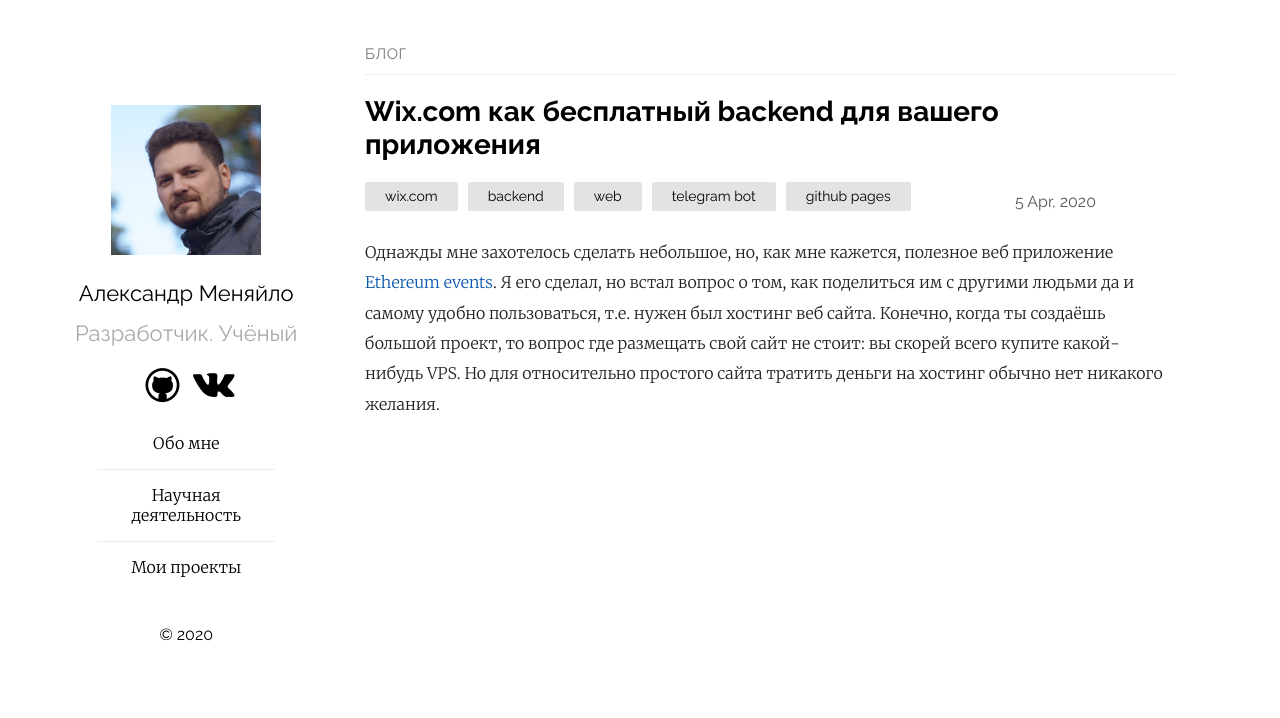
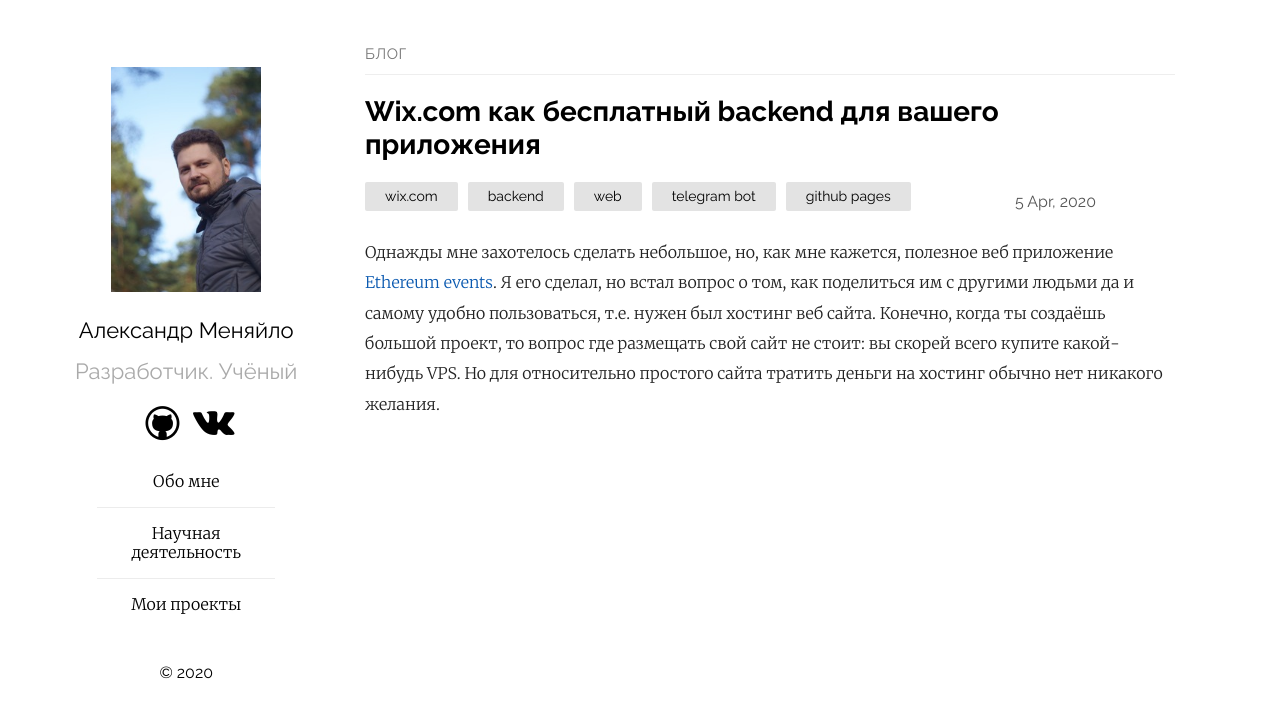
Before and after one commit to Mendeo/mendeo.github.io, a Jekyll site: the page built from index.md, in a window 1280 px wide. Shown: the top 718 px of the page. Built offline with Jekyll 4.4.1, drawn with Linux system fonts in a browser that asks for light colours.

Commit message:
Настройка пути к аватару из конфига.

```diff
--- a/_config.yml
+++ b/_config.yml
@@ -1,5 +1,8 @@
 show_excerpts: true # set to true to show excerpts on the homepage
 email: thesolve@mail.ru
+
+#avatar: https://sun9-60.userapi.com/c849428/v849428750/96397/8SZpPmI9z_g.jpg
+avatar: /assets/avatar.jpg
 
 #For SEO (jekyll-seo-tag)
 description: Персональный сайт Александра Меняйло.
--- a/_layouts/default.html
+++ b/_layouts/default.html
@@ -6,7 +6,7 @@
 	<body>
 		<main class="container">
 			<section class="about">
-				<a href="{{ site.baseurl }}/"><img src="{{ "/assets/portfolio.png" | relative_url }}" alt="{{ site.plainwhite.name }}"></a>
+				<a href="{{ site.baseurl }}/"><img src="{{ site.avatar }}" alt="{{ site.plainwhite.name }}"></a>
 				<h2 id="title">
 					<a href="{{ site.baseurl }}/">{{ site.plainwhite.name }}</a>
 				</h2>
```
Also changed, not shown: assets/avatar.jpg (added), assets/portfolio.png (deleted).
